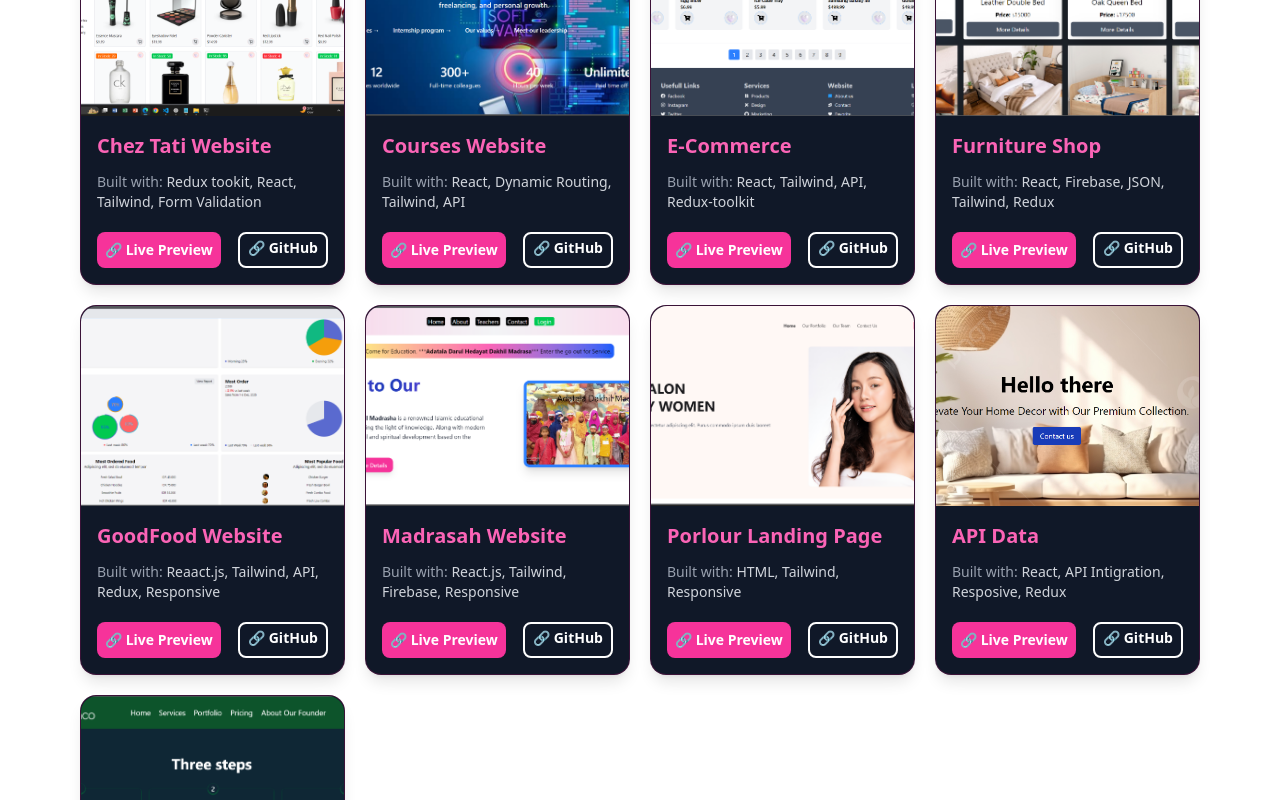
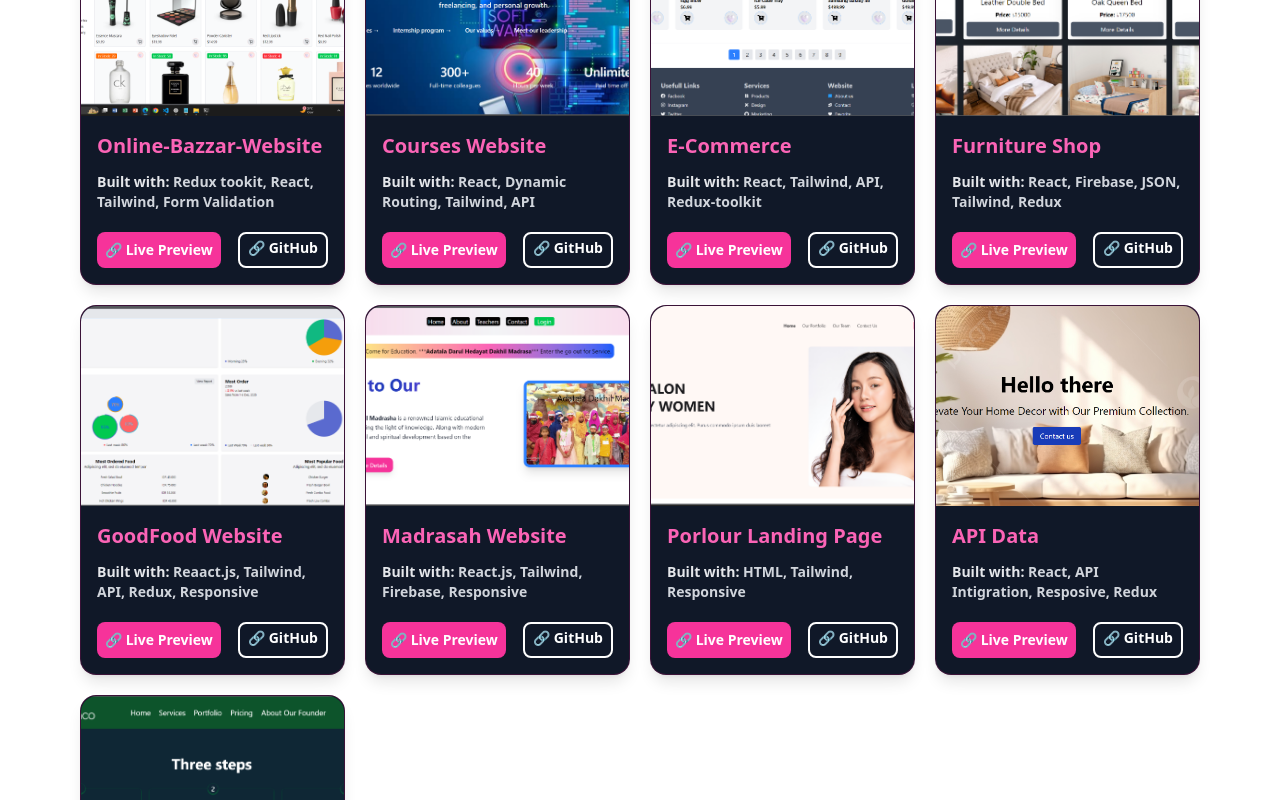
Before and after one commit to nur637788/NextJs-My-Protfolio-Website, a Next.js app: page /getStart in a window 1280 px wide. Shown: the part 2300-3100 px from the top of the page. Built offline with nearby package versions, Linux system fonts and the light colour scheme.

Commit message:
Chenge Project

```diff
--- a/src/app/components/Projects.jsx
+++ b/src/app/components/Projects.jsx
@@ -6,11 +6,11 @@ export default function Projects() {
   const projects = [
     {
       id: 1,
-      title: "Chez Tati Website",
+      title: "Online-Bazzar-Website",
       img: "/project/chez-tati.png",
       tech: ["Redux tookit", "React", "Tailwind", "Form Validation"],
-      link: "https://cheztati.netlify.app/",
-      github: "https://github.com/nur637788/nur637788Protfolio"
+      link: "https://sapaharbazzar.netlify.app/",
+      github: "https://github.com/nur637788/Sapahar-Online-Bazzar-Website"
     },
     {
       id: 2,
@@ -104,7 +104,7 @@ export default function Projects() {
               <Image
                 src={project.img}
                 alt={project.title} width={400} height={250} loading="lazy"
-                className="object-cover w-full h-50 hover:scale-120 transition duration-300 shadow-2xl/30"/>
+                className="object-cover w-full h-50 hover:scale-120 transition duration-300 shadow-2xl/30" />
             </div>
 
             {/* Info */}
@@ -113,7 +113,7 @@ export default function Projects() {
                 {project.title}
               </h2>
 
-              <p className="text-gray-400 text-sm">
+              <p className="text-gray-200 font-semibold text-sm">
                 Built with:{" "}
                 <span className="text-gray-300">
                   {project.tech.join(", ")}
```
